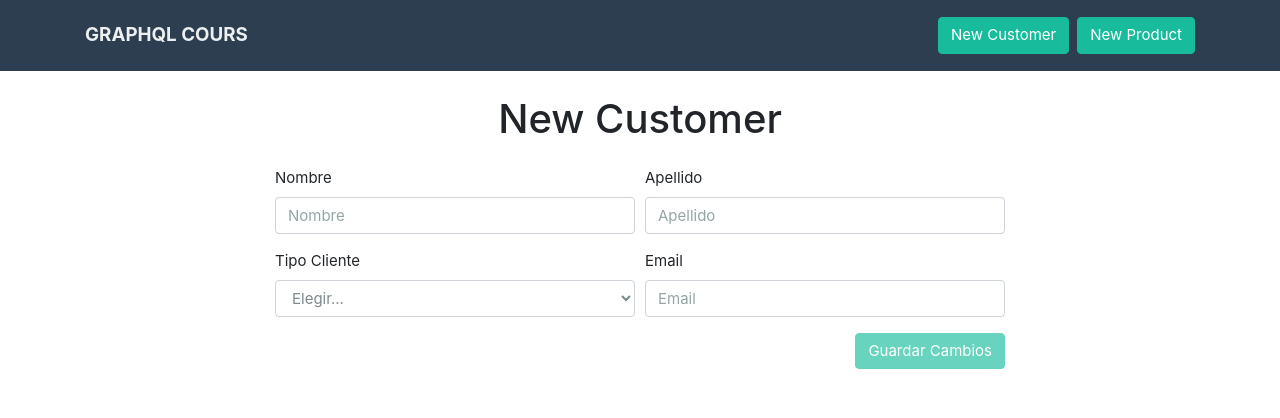
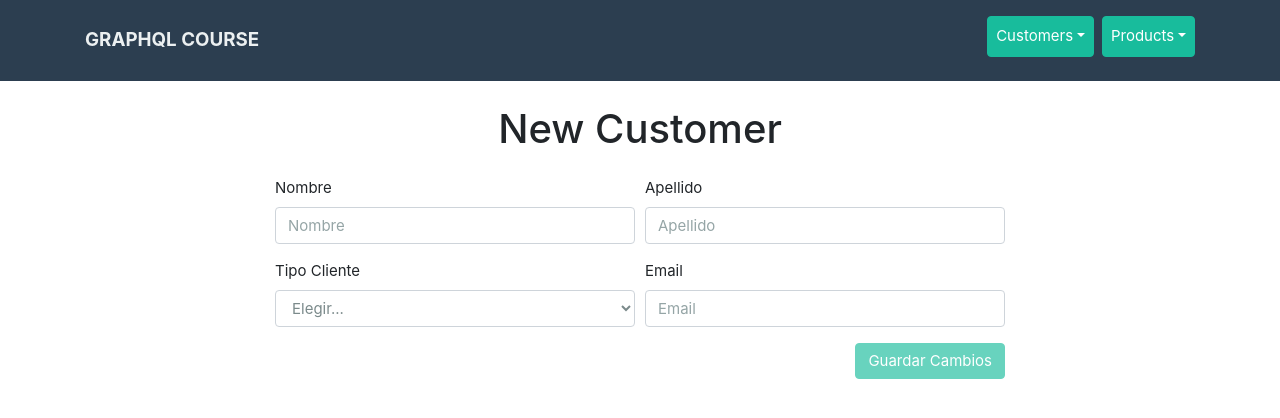
Before and after one commit to Orteu/GraphQl-React-Frontend, a React (Create React App) app: page /customer/new in a window 1280 px wide. Shown: the top 418 px of the page. Built offline with nearby package versions, Linux system fonts and the light colour scheme.

Commit message:
Feature: finish products and improvements header

```diff
--- a/public/index.html
+++ b/public/index.html
@@ -23,5 +23,8 @@
       To begin the development, run `npm start` or `yarn start`.
       To create a production bundle, use `npm run build` or `yarn build`.
     -->
+    <script src="https://code.jquery.com/jquery-3.3.1.slim.min.js" integrity="sha384-q8i/X+965DzO0rT7abK41JStQIAqVgRVzpbzo5smXKp4YfRvH+8abtTE1Pi6jizo" crossorigin="anonymous"></script>
+<script src="https://cdnjs.cloudflare.com/ajax/libs/popper.js/1.14.7/umd/popper.min.js" integrity="sha384-UO2eT0CpHqdSJQ6hJty5KVphtPhzWj9WO1clHTMGa3JDZwrnQq4sF86dIHNDz0W1" crossorigin="anonymous"></script>
+<script src="https://stackpath.bootstrapcdn.com/bootstrap/4.3.1/js/bootstrap.min.js" integrity="sha384-JjSmVgyd0p3pXB1rRibZUAYoIIy6OrQ6VrjIEaFf/nJGzIxFDsf4x0xIM+B07jRM" crossorigin="anonymous"></script>
   </body>
 </html>
--- a/src/App.js
+++ b/src/App.js
@@ -32,7 +32,7 @@ class App extends Component {
             <Header />
             <div className="container">
               <Switch>
-                <Route exact path="/" component={CustomersList} />
+                <Route exact path="/customers" component={CustomersList} />
                 <Route exact path="/customer/edit/:id" component={EditCustomer} />
                 <Route exact path="/customer/new" component={NewCustomer} />
                 <Route exact path="/product" component={ProductList} />
--- a/src/components/Base/Header/Header.js
+++ b/src/components/Base/Header/Header.js
@@ -4,8 +4,8 @@ import { Link } from 'react-router-dom';
 const Header = () => (
     <nav className="navbar navbar-expand-lg navbar-dark bg-primary justify-content-between d-flex mb-4">
         <div className="container">
-            <Link to="/" className="navbar-brand text-light font-weight-bold">
-                GRAPHQL COURS
+            <Link to="/customers" className="navbar-brand text-light font-weight-bold">
+                GRAPHQL COURSE
             </Link>
 
             <button className="navbar-toggler" type="button" data-toggle="collapse" data-target="#navegacion" aria-controls="navegacion" aria-expanded="false" aria-label="Toggle navigation">
@@ -14,13 +14,37 @@ const Header = () => (
 
             <div className="collapse navbar-collapse" id="navegacion">
                 <ul className="navbar-nav ml-auto text-right">
-                    <li className="nav-item active">
-                        <Link to="/customer/new" className="btn btn-success mr-2">
-                            New Customer
-                        </Link>
-                        <Link to="/product/new" className="btn btn-success">
-                            New Product
-                        </Link>
+                    <li className="nav-item dropdown mr-md-2 mb-2">
+                       <button
+                            className="nav-link dropdown-toggle btn btn-block btn-success"
+                            data-toggle="dropdown"
+                        >
+                            Customers
+                        </button>
+                        <div className="dropdown-menu" aria-labelledby="navigation">
+                            <Link to="/customers" className="dropdown-item">
+                                Customers list
+                            </Link>
+                            <Link to="/customer/new" className="dropdown-item">
+                                New customer
+                            </Link>
+                        </div>
+                    </li>
+                    <li className="nav-item dropdown">
+                       <button
+                            className="nav-link dropdown-toggle btn btn-block btn-success"
+                            data-toggle="dropdown"
+                        >
+                            Products
+                        </button>
+                        <div className="dropdown-menu" aria-labelledby="navigation">
+                            <Link to="/product" className="dropdown-item">
+                                Products list
+                            </Link>
+                            <Link to="/product/new" className="dropdown-item">
+                                New product
+                            </Link>
+                        </div>
                     </li>
                 </ul>
             </div>
--- a/src/components/Customers/EditCustomerForm/EditCustomerForm.js
+++ b/src/components/Customers/EditCustomerForm/EditCustomerForm.js
@@ -46,7 +46,7 @@ class EditCustomerForm extends Component {
 				mutation={UPDATE_CUSTOMER}
 				onCompleted={
 					() => refetch()
-						.then(() => this.props.history.push('/'))
+						.then(() => this.props.history.push('/customers'))
 				}
 			>
 				{(updateCustomer) => (
--- a/src/components/Customers/NewCustomer/NewCustomer.js
+++ b/src/components/Customers/NewCustomer/NewCustomer.js
@@ -48,7 +48,7 @@ export default class NewCustomer extends Component {
 				<div className="row justify-content-center">
 					<Mutation
 						mutation={NEW_CUSTOMER}
-						onCompleted={() => this.props.history.push('/')}
+						onCompleted={() => this.props.history.push('/customers')}
 					>
 						{(createCustomer) => (
 							<form className="col-md-8 m-3" onSubmit={(e) => this.createCustomer(e, createCustomer)}>
```
